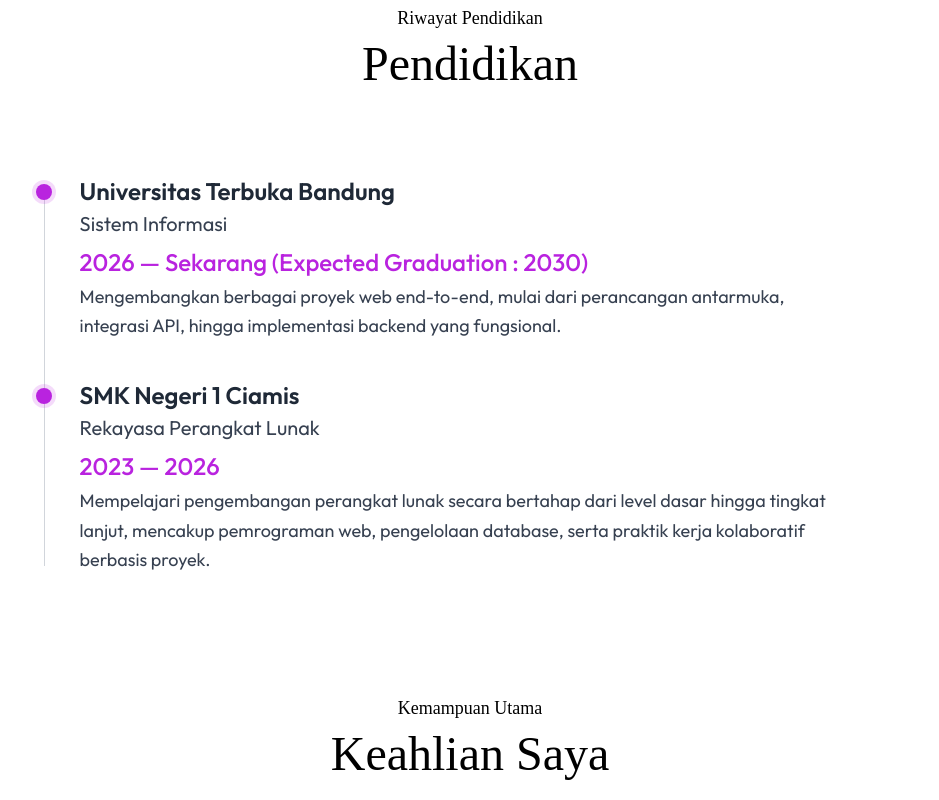
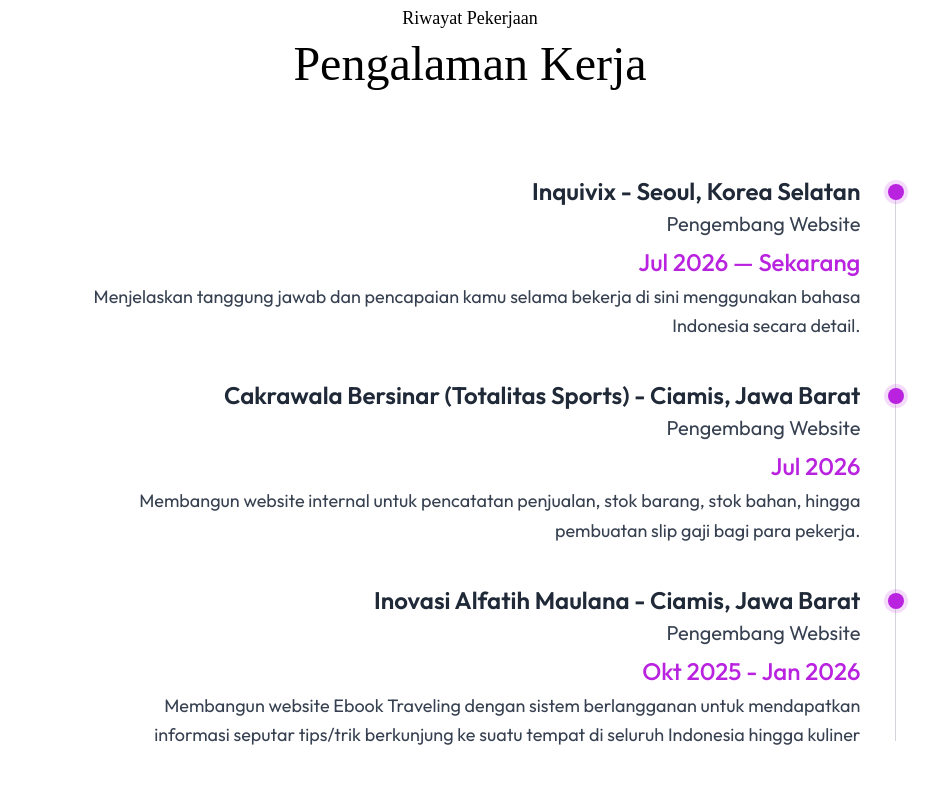
Before and after one commit to kahlaluthfi31/portfolio-kahla, a Next.js app: page / in a window 1280 px wide. Shown: the part 1980-2780 px from the top of the page, without its empty margins (170-1109 px from the left). Built offline with nearby package versions, Linux system fonts and the light colour scheme; a web font is replaced by a local one.

Commit message:
tambah section work exp

```diff
--- a/app/page.js
+++ b/app/page.js
@@ -2,6 +2,7 @@
 import Navbar from "@/components/Navbar";
 import Header from "@/components/Header";
 import About from "@/components/About";
+import WorkingExp from "@/components/WorkingExp";
 import Services from "@/components/Services";
 import Work from "@/components/Work";
 import Education from "@/components/Education";
@@ -14,10 +15,10 @@
             <Navbar />
             <Header />
             <About />
+            <WorkingExp />
             <Education />
             <Services />
             <Work />
-            {/* <Contact /> */}
             <Footer />
         </>
     )
--- /dev/null
+++ b/components/WorkingExp.jsx
@@ -0,0 +1,54 @@
+"use client";
+
+import { workingExpList } from "@/data/workingExpData"; // Pastikan path data sudah sesuai
+import { useLanguage } from "@/hooks/useLanguage";
+
+export default function WorkingExp() {
+  const { language } = useLanguage();
+
+  return (
+    <section id="working-exp" className="w-full px-[12%] py-10 scroll-mt-20">
+      <h4 className="text-center mb-2 text-lg font-Ovo">
+        {language === "EN" ? "Work Journey" : "Riwayat Pekerjaan"}
+      </h4>
+      <h2 className="text-center text-5xl font-Ovo mb-12">
+        {language === "EN" ? "Work Experience" : "Pengalaman Kerja"}
+      </h2>
+
+      <div className="max-w-5xl mx-auto p-6 sm:p-10">
+        <div className="relative">
+          {/* Garis vertikal dipindah ke sebelah kanan */}
+          <div className="absolute right-3 sm:right-5 top-2 bottom-2 w-px bg-gray-300 dark:bg-white/20" />
+
+          {workingExpList.map((item) => (
+            <div
+              key={item.perusahaan} // Sesuaikan dengan key object data kamu
+              className="relative mb-10 last:mb-0 pr-10 sm:pr-14 text-right" // Menggunakan pr (padding-right) dan text-right
+            >
+              {/* Titik timeline dipindah ke sebelah kanan */}
+              <span className="absolute right-3 sm:right-5 top-2 translate-x-1/2 w-4 h-4 rounded-full bg-[#B923DF] shadow-[0_0_0_4px_rgba(185,35,223,0.16)]" />
+
+              <h4 className="text-2xl font-semibold leading-tight text-gray-800 dark:text-white">
+                {item.perusahaan}
+              </h4>
+              <p className="text-gray-700 dark:text-white/85 text-xl mt-1">
+                {language === "EN"
+                  ? item.jabatanEn || item.jabatan
+                  : item.jabatan}
+              </p>
+              <p className="text-[#B923DF] text-xl sm:text-2xl font-medium mt-2 mb-1">
+                {language === "EN" ? item.periodEn || item.period : item.period}
+              </p>
+              {/* Ditambahkan ml-auto agar pembatas max-w-3xl tetap rapi di sisi kanan */}
+              <p className="text-gray-700 dark:text-white/85 text-lg leading-relaxed max-w-3xl ml-auto">
+                {language === "EN"
+                  ? item.descriptionEn || item.description
+                  : item.descriptionId || item.description}
+              </p>
+            </div>
+          ))}
+        </div>
+      </div>
+    </section>
+  );
+}
--- /dev/null
+++ b/data/workingExpData.js
@@ -0,0 +1,35 @@
+export const workingExpList = [
+    {
+        perusahaan: "Inquivix - Seoul, Korea Selatan",
+        jabatan: "Pengembang Website",
+        jabatanEn: "Web Developer",
+        period: "Jul 2026 — Sekarang",
+        periodEn: "Jul 2026 — Present",
+        descriptionId:
+            "Menjelaskan tanggung jawab dan pencapaian kamu selama bekerja di sini menggunakan bahasa Indonesia secara detail.",
+        descriptionEn:
+            "Describing your responsibilities and achievements during your time here in detailed English.",
+    },
+    {
+        perusahaan: "Cakrawala Bersinar (Totalitas Sports) - Ciamis, Jawa Barat",
+        jabatan: "Pengembang Website",
+        jabatanEn: "Web Developer",
+        period: "Jul 2026",
+        periodEn: "Jul 2026",
+        descriptionId:
+            "Membangun website internal untuk pencatatan penjualan, stok barang, stok bahan, hingga pembuatan slip gaji bagi para pekerja.",
+        descriptionEn:
+            "Build an internal website for recording sales, stock of goods, stock of materials, to the manufacture of pay slips for workers.",
+    },
+    {
+        perusahaan: "Inovasi Alfatih Maulana - Ciamis, Jawa Barat",
+        jabatan: "Pengembang Website",
+        jabatanEn: "Web Developer",
+        period: "Okt 2025 - Jan 2026",
+        periodEn: "Oct 2025 - Jan 2026",
+        descriptionId:
+            "Membangun website Ebook Traveling dengan sistem berlangganan untuk mendapatkan informasi seputar tips/trik berkunjung ke suatu tempat di seluruh Indonesia hingga kuliner",
+        descriptionEn:
+            "Building a Traveling Ebook website with a subscription system to get information about tips/tricks to visit somewhere throughout Indonesia to culinary",
+    },
+];
```
